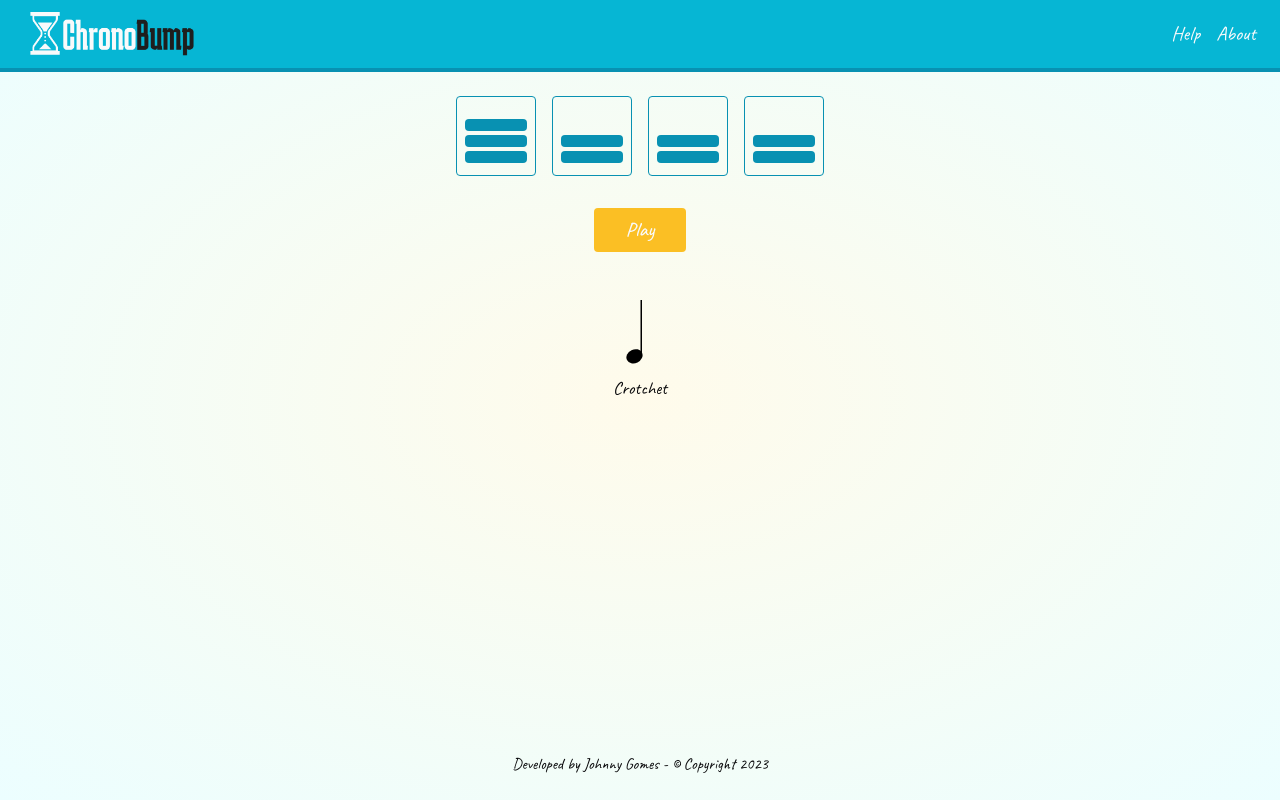
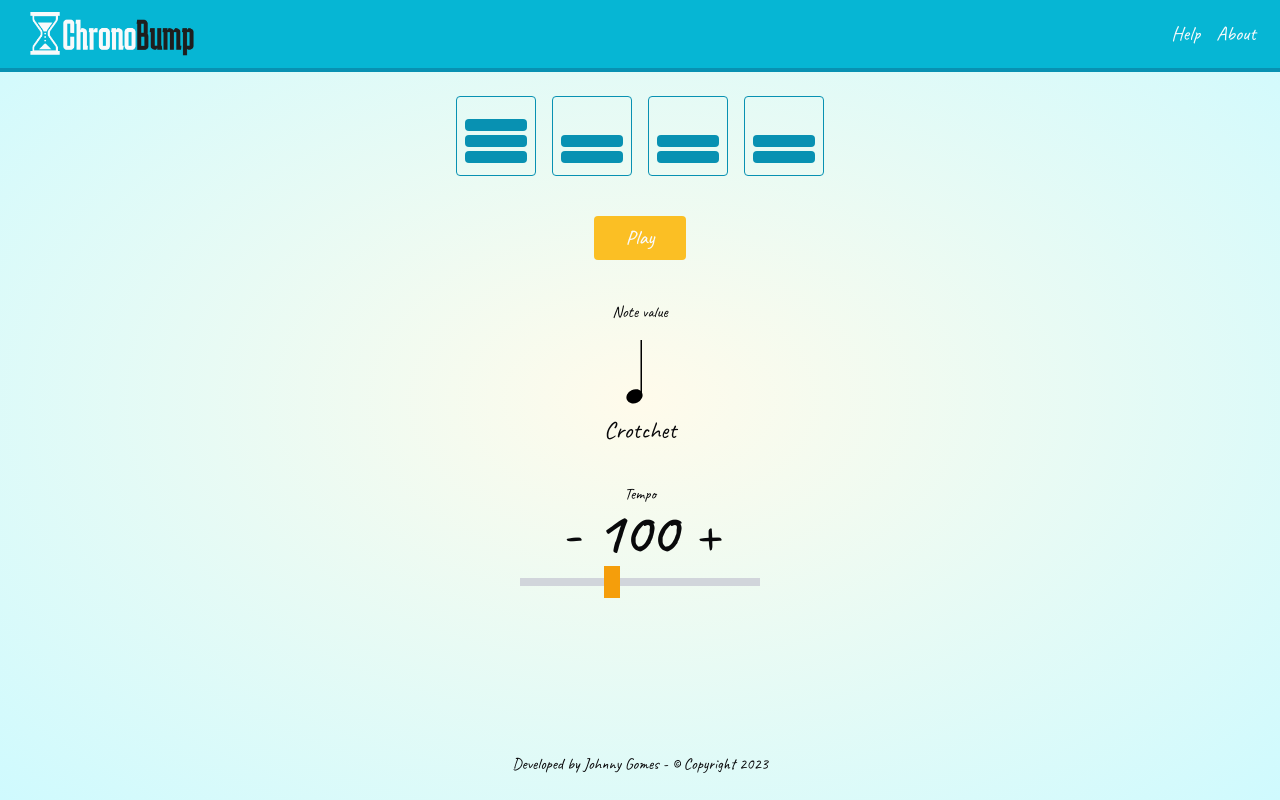
Before and after one commit to johnnysn/chrono-bump, a Next.js app: page / in a window 1280 px wide. Built offline with nearby package versions, Linux system fonts and the light colour scheme.

Commit message:
feat: Add tempo selector

```diff
--- a/src/app/globals.css
+++ b/src/app/globals.css
@@ -16,7 +16,7 @@ body {
   display: grid;
   grid-template-rows: 72px auto 72px;
 
-  @apply min-h-screen text-zinc-950 bg-[radial-gradient(ellipse_at_center,_var(--tw-gradient-stops))] from-amber-50 to-cyan-50
+  @apply min-h-screen text-zinc-950 bg-[radial-gradient(ellipse_at_center,_var(--tw-gradient-stops))] from-amber-50 to-cyan-100
 }
 
 .menu-link {
--- a/src/app/page.tsx
+++ b/src/app/page.tsx
@@ -1,6 +1,7 @@
 "use client";
 import Metronome from "@/components/Metronome";
 import NoteSelector from "@/components/NoteSelector";
+import TempoSelector from "@/components/TempoSelector";
 import MetronomeConfig, { Note } from "@/types/metronome-config";
 import { useState } from "react";
 
@@ -8,7 +9,7 @@ export default function Home() {
   const [isPlaying, setIsPlaying] = useState(false);
   const [config, setConfig] = useState<MetronomeConfig>({
     beatCount: 4,
-    tempo: 120,
+    tempo: 100,
     noteValue: Note.CROTCHET,
   });
 
@@ -23,8 +24,15 @@ export default function Home() {
     }));
   };
 
+  const tempoChangedHandler = (tempo: number) => {
+    setConfig((curr) => ({
+      ...curr,
+      tempo,
+    }));
+  };
+
   return (
-    <div className="mt-2 flex flex-col gap-8 items-center">
+    <div className="mt-2 flex flex-col gap-10 items-center">
       <Metronome config={config} isPlaying={isPlaying} />
 
       <button
@@ -35,6 +43,8 @@ export default function Home() {
       </button>
 
       <NoteSelector onNoteChanged={noteChangedHandler} />
+
+      <TempoSelector onTempoChanged={tempoChangedHandler} defaultValue={100} />
     </div>
   );
 }
--- /dev/null
+++ b/src/components/IncDec.tsx
@@ -0,0 +1,19 @@
+interface Props {
+  onInc: () => void;
+  onDec: () => void;
+  label: string;
+}
+
+export default function IncDec({ label, onInc, onDec }: Props) {
+  return (
+    <div className="flex justify-center gap-2">
+      <button onClick={onDec} className="text-6xl px-2">
+        -
+      </button>
+      <p className="text-6xl font-semibold">{label}</p>
+      <button onClick={onInc} className="text-6xl px-2">
+        +
+      </button>
+    </div>
+  );
+}
--- a/src/components/NoteSelector.tsx
+++ b/src/components/NoteSelector.tsx
@@ -31,9 +31,10 @@ export default function NoteSelector({ onNoteChanged }: Props) {
   };
 
   return (
-    <div className="cursor-pointer flex flex-col items-center gap-2" onClick={clickHandler}>
-      <Image src={src} width={54} height={82} alt="Nota" />
-      <p className="text-lg">{name}</p>
+    <div className="cursor-pointer flex flex-col items-center" onClick={clickHandler}>
+      <p>Note value</p>
+      <Image src={src} width={54} height={82} alt="Nota" className="mb-2" />
+      <p className="text-2xl">{name}</p>
     </div>
   );
 }
--- /dev/null
+++ b/src/components/TempoSelector.module.css
@@ -0,0 +1,35 @@
+.range {
+  -webkit-appearance: none;
+  appearance: none;
+  background: transparent;
+  cursor: pointer;
+  width: 15rem;
+}
+
+.range::-webkit-slider-runnable-track {
+  height: 0.5rem;
+  @apply bg-gray-300;
+}
+
+.range::-moz-range-track {
+  height: 0.5rem;
+  @apply bg-gray-300;
+}
+
+.range::-webkit-slider-thumb {
+  -webkit-appearance: none; /* Override default look */
+  appearance: none;
+  margin-top: -12px; /* Centers thumb on the track */
+  background-color: var(--color-accent);
+  height: 2rem;
+  width: 1rem;
+  @apply bg-amber-500;
+}
+
+.range::-moz-range-thumb {
+  border: none; /*Removes extra border that FF applies*/
+  border-radius: 0; /*Removes default border-radius that FF applies*/
+  height: 2rem;
+  width: 1rem;
+  @apply bg-amber-500;
+}
--- /dev/null
+++ b/src/components/TempoSelector.tsx
@@ -0,0 +1,57 @@
+"use client";
+
+import { ChangeEvent, useState } from "react";
+import styles from "./TempoSelector.module.css";
+import IncDec from "./IncDec";
+
+interface Props {
+  defaultValue: number;
+  onTempoChanged: (tempo: number) => void;
+}
+
+const MIN_TEMPO = 40;
+const MAX_TEMPO = 200;
+
+export default function TempoSelector({ defaultValue, onTempoChanged }: Props) {
+  const [tempo, setTempo] = useState(defaultValue);
+
+  const updateValue = (value: number) => {
+    if (value < MIN_TEMPO) {
+      value = MIN_TEMPO;
+    } else if (value > MAX_TEMPO) {
+      value = MAX_TEMPO;
+    }
+    setTempo(value);
+    onTempoChanged(value);
+  };
+
+  const changeHandler = (event: ChangeEvent<HTMLInputElement>) => {
+    let value = +event.target.value;
+
+    updateValue(value);
+  };
+
+  return (
+    <div className="flex flex-col items-center">
+      <p className="leading-none">Tempo</p>
+
+      <div className="mb-4">
+        <IncDec
+          label={"" + tempo}
+          onDec={() => updateValue(tempo - 1)}
+          onInc={() => updateValue(tempo + 1)}
+        />
+      </div>
+
+      <input
+        type="range"
+        min={MIN_TEMPO}
+        max={MAX_TEMPO}
+        step={5}
+        value={tempo}
+        onChange={changeHandler}
+        className={`${styles["range"]}`}
+      />
+    </div>
+  );
+}
```
